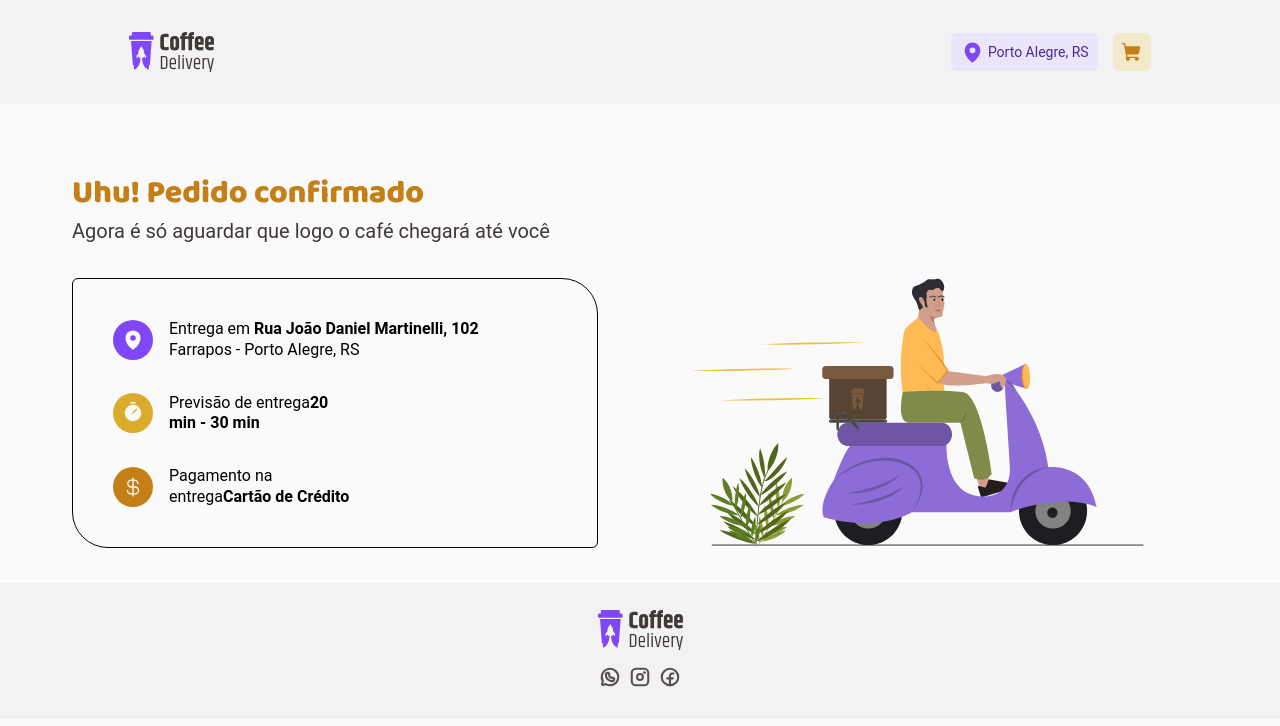
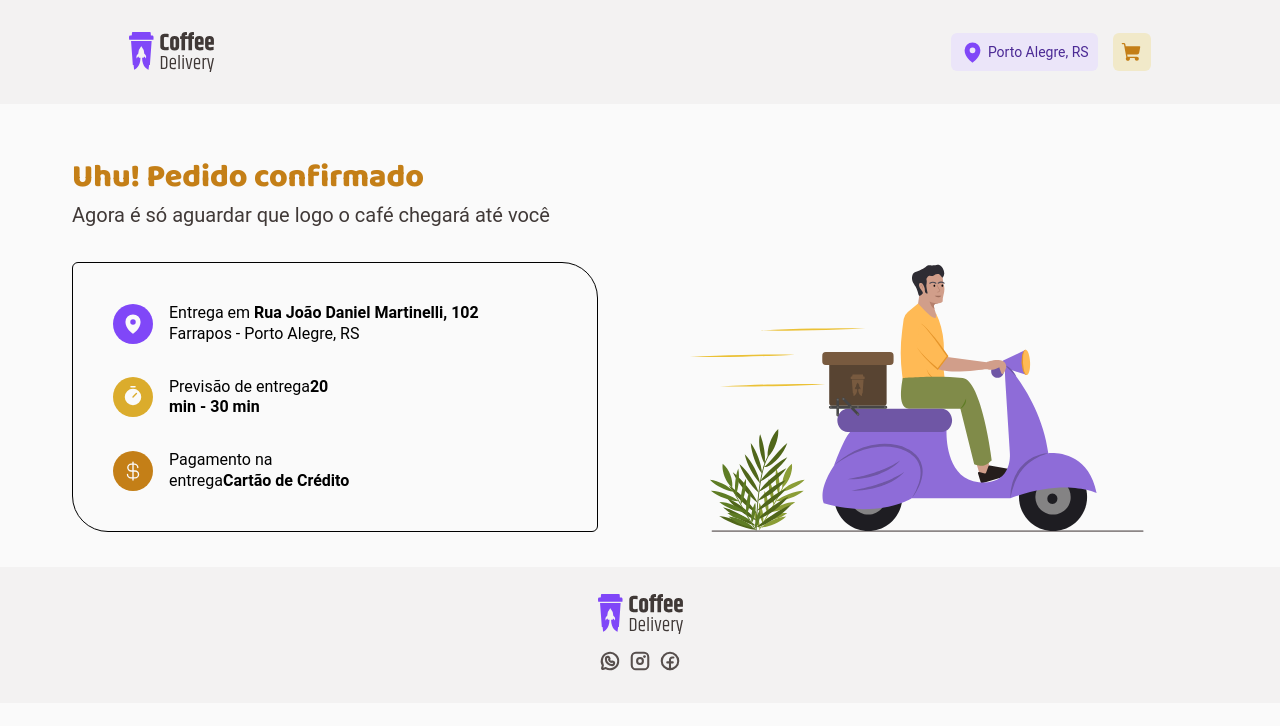
Before and after one commit to pedrodif/uploadCoffeeDelivery, a React (Vite) app: page /delivery in a window 1280 px wide. Shown: the top 726 px of the page. Built offline with nearby package versions, Linux system fonts and the light colour scheme.

Commit message:
style: :fire: styles fix

```diff
--- a/src/pages/Delivery/styles.ts
+++ b/src/pages/Delivery/styles.ts
@@ -2,7 +2,6 @@ import styled from 'styled-components'
 
 export const DeliveryContainer = styled.div`
   width: 71rem;
-  height: 100%;
   margin: 0 auto;
   box-sizing: border-box;
   display: flex;
@@ -12,7 +11,7 @@ export const DeliveryContainer = styled.div`
 export const TitleWrapper = styled.div`
   display: flex;
   flex-direction: column;
-  margin-top: 4rem;
+  margin-top: 3rem;
   color: ${(props) => props.theme['base-subtitle']};
   font-size: 1.25rem;
 `
@@ -66,5 +65,5 @@ export const PaymentInformation = styled(DeliveryBoxBaseStyle)`
   }
 `
 export const DeliveryImageWrapper = styled.div`
-  margin-top: 162px;
+  margin-top: 148px;
 `
```
